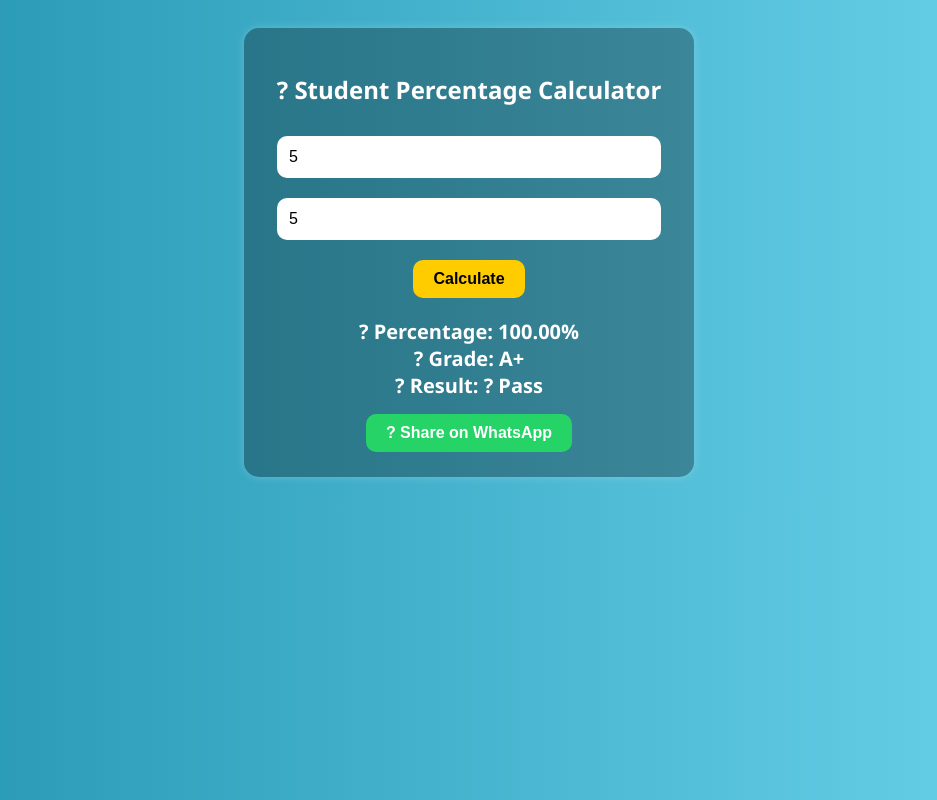
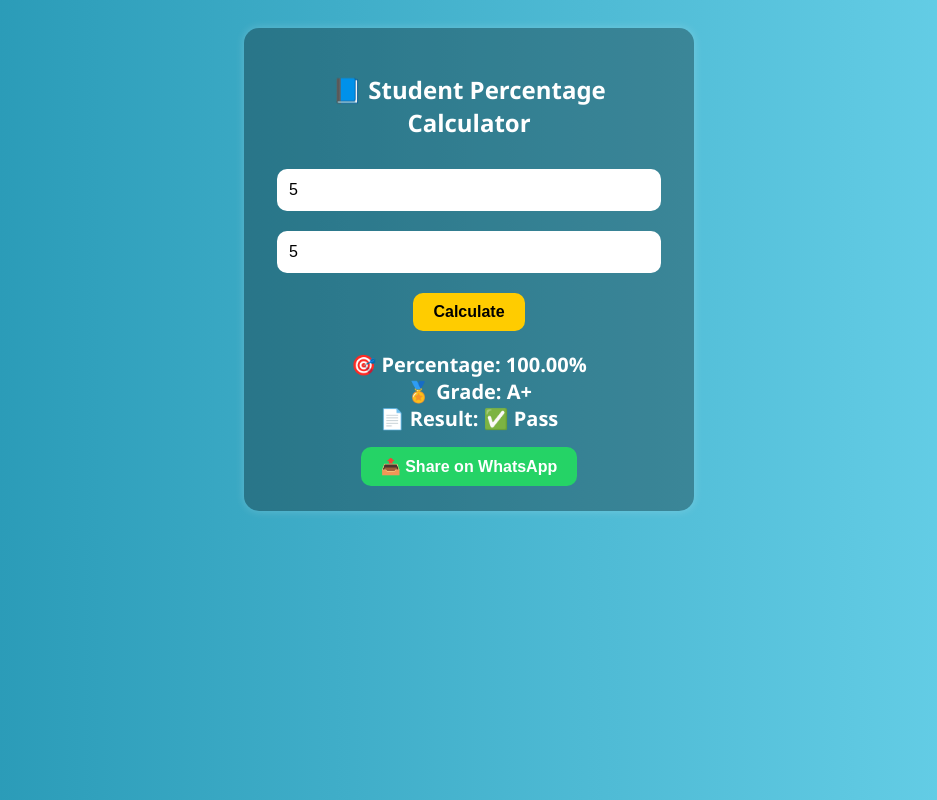
Before and after one commit to samsadkhan09/Percentage-calculator-, a plain HTML site: page index.html in a window 1280 px wide. Both pictures are taken after typing "5", "5" into the empty fields and a click on the button "Calculate". Shown: the whole page, without its empty margins (171-1108 px from the left). Drawn offline with Linux system fonts and the light colour scheme.

Commit message:
Update index.html

```diff
--- a/index.html
+++ b/index.html
@@ -54,14 +54,14 @@
 </head>
 <body>
   <div class="container">
-    <h2>? Student Percentage Calculator</h2>
+    <h2>📘 Student Percentage Calculator</h2>
     <input type="number" id="obtained" placeholder="Enter Your Total Marks" />
     <input type="number" id="total" placeholder="Enter Board Total Marks" />
     <br />
     <button class="calculate-btn" onclick="calculatePercentage()">Calculate</button>
     <div class="result" id="output"></div>
     <a id="whatsappLink" href="#" target="_blank">
-      <button class="share-btn">? Share on WhatsApp</button>
+      <button class="share-btn">📤 Share on WhatsApp</button>
     </a>
   </div>
 
@@ -73,7 +73,7 @@
       const whatsappLink = document.getElementById("whatsappLink");
 
       if (isNaN(obtained) || isNaN(total) || total <= 0) {
-        output.innerHTML = "? Please enter valid numbers.";
+        output.innerHTML = "❌ Please enter valid numbers.";
         output.style.color = "#ff4444";
         whatsappLink.href = "#";
         return;
@@ -81,7 +81,7 @@
 
       const percent = (obtained / total) * 100;
       let grade = "";
-      let result = percent >= 33 ? "? Pass" : "? Fail";
+      let result = percent >= 33 ? "✅ Pass" : "❌ Fail";
 
       if (percent >= 90) grade = "A+";
       else if (percent >= 75) grade = "A";
@@ -90,14 +90,14 @@
       else if (percent >= 33) grade = "D";
       else grade = "F";
 
-      const percentText = `? Percentage: ${percent.toFixed(2)}%`;
-      const gradeText = `? Grade: ${grade}`;
-      const resultText = `? Result: ${result}`;
+      const percentText = `🎯 Percentage: ${percent.toFixed(2)}%`;
+      const gradeText = `🏅 Grade: ${grade}`;
+      const resultText = `📄 Result: ${result}`;
 
       output.style.color = "#ffffff";
       output.innerHTML = `${percentText}<br>${gradeText}<br>${resultText}`;
 
-      const message = `? *My Exam Result:*\n${percentText}\n${gradeText}\n${resultText}\n\nCheck your result here ? [Your App Link or Name]`;
+      const message = `📗 *My Exam Result:*\n${percentText}\n${gradeText}\n${resultText}\n\nCheck your result here ? [Your App Link or Name]`;
 
       const encodedMessage = encodeURIComponent(message);
       whatsappLink.href = `https://wa.me/?text=${encodedMessage}`;
```
